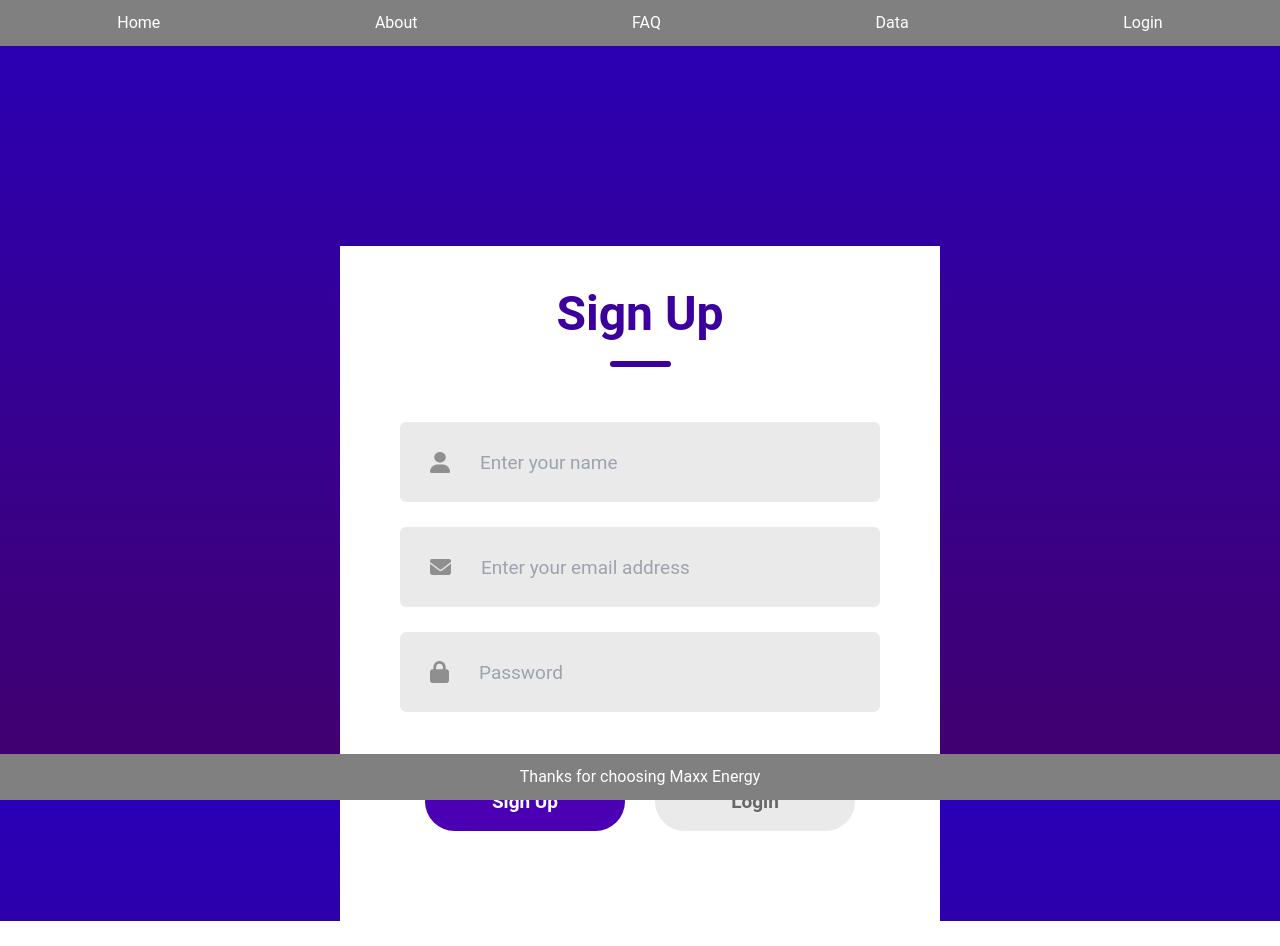
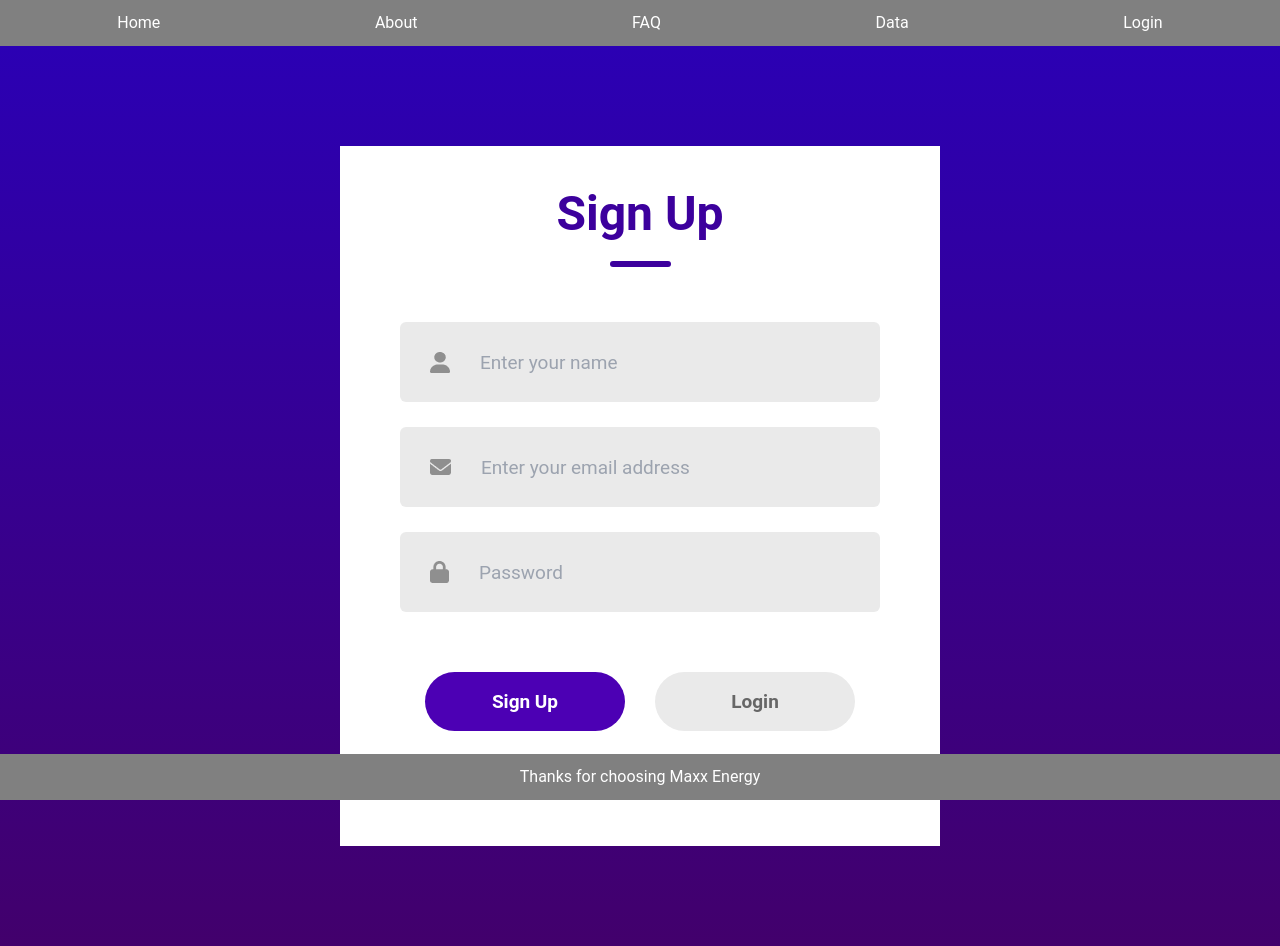
Before and after one commit to Maxx-Energy-Internship-Summer-24/solar-plant-website, a React (Create React App) app in the folder frontend/: page /login in a window 1280 px wide. Before the commit the page ends 921 px from the top, so only its background shows below. Built offline with nearby package versions, Linux system fonts and the light colour scheme.

Commit message:
Small css tweaks

```diff
--- a/frontend/src/pages/Login.jsx
+++ b/frontend/src/pages/Login.jsx
@@ -9,6 +9,7 @@ const Login = () => {
   const [action,setAction] = useState("Sign Up");
 
   return (
+    <>
     <div className="container" >
     <div className="header" >
     <div className="text" >{action}</div>
@@ -36,6 +37,7 @@ const Login = () => {
       <div className={action==="Sign Up"?"submit gray":"submit"} onClick={()=>{setAction("Login")}}>Login</div>
     </div>
     </div>
+    </>
   )
 }
 
--- a/frontend/src/styles/Login.css
+++ b/frontend/src/styles/Login.css
@@ -1,13 +1,10 @@
-body {
-    margin: 0;
-    height: 100vh;
-    background: linear-gradient(#2A00B7, #42006C);
-}
 .container {
     display: flex;
     flex-direction: column;
     margin: auto;
-    margin-top: 200px;
+    margin-top: 100px;
+    margin-bottom: 100px;
+    height: 700px;
     width: 600px;
     background: white;
     padding-bottom: 30px;
--- a/frontend/src/styles/global.css
+++ b/frontend/src/styles/global.css
@@ -3,3 +3,7 @@
     padding: 0;
     box-sizing: border-box;
   }
+  body {
+    margin: 0;
+    background: linear-gradient(#2A00B7, #42006C);
+  }
```
